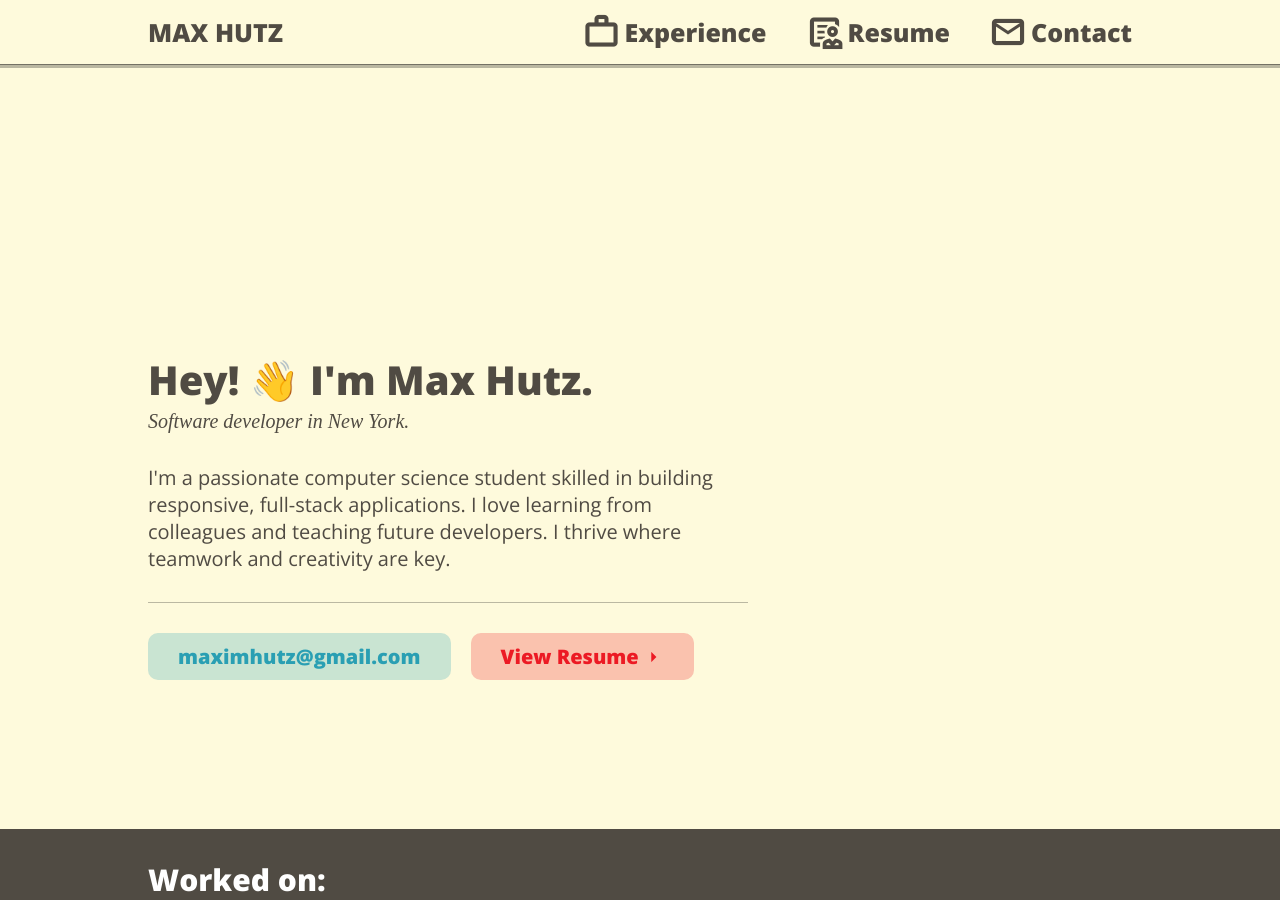
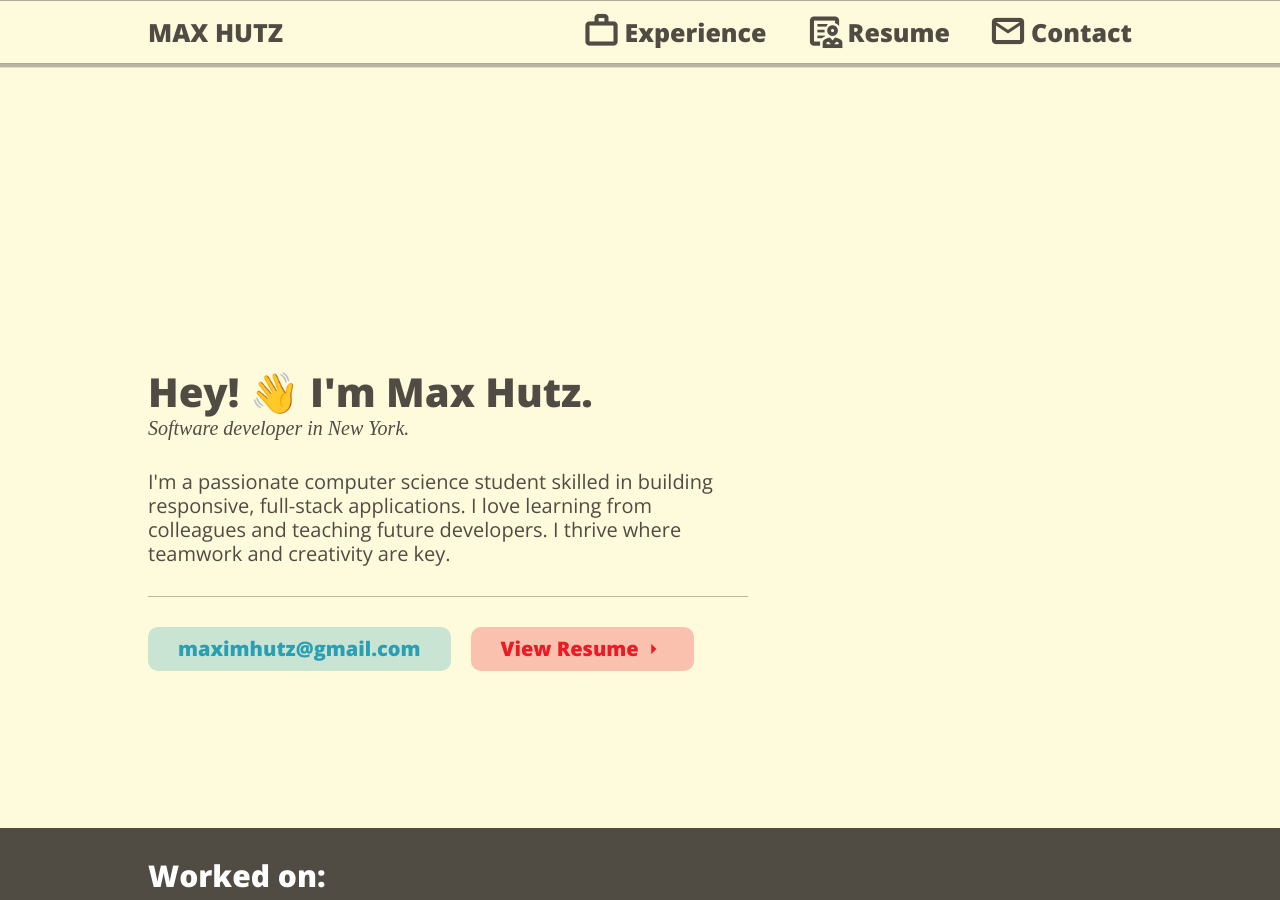
Before and after one commit to mvhutz/me, a Jekyll site: the page built from index.html, in a window 1280 px wide and 900 px high. Built offline with Jekyll 4.4.1, drawn with Linux system fonts in a browser that asks for light colours.

Commit message:
FIX: Compressed images, removed most content layout shifting.

```diff
--- a/_includes/default.html
+++ b/_includes/default.html
@@ -9,14 +9,14 @@
     <link rel="shortcut icon" type="image/png" href="/res/favicon.png">
 
     <link rel="preconnect" href="https://fonts.googleapis.com">
-    <link rel="preconnect" href="https://fonts.gstatic.com" crossorigin>
+    <link rel="preconnect" href="https://fonts.gstatic.com">
 
-    <link rel="stylesheet" href="https://fonts.googleapis.com/css2?family=Material+Symbols+Outlined:opsz,wght,FILL,GRAD@48,500,1,200">
-    <link rel="stylesheet" href="https://fonts.googleapis.com/css2?family=Open+Sans:ital,wght@0,300;0,400;0,500;0,600;0,700;0,800;1,300;1,400;1,500;1,600;1,700;1,800&display=swap">
-    <link rel="stylesheet" href="https://fonts.googleapis.com/css2?family=Source+Code+Pro:wght@400;900&display=swap">
+    <link rel="preload stylesheet" href="https://fonts.googleapis.com/css2?family=Material+Symbols+Outlined:opsz,wght,FILL,GRAD@48,500,1,200&display=swap">
+    <link rel="preload stylesheet" href="https://fonts.googleapis.com/css2?family=Open+Sans:ital,wght@0,300;0,400;0,500;0,600;0,700;0,800;1,300;1,400;1,500;1,600;1,700;1,800&display=swap">
+    <link rel="preload stylesheet" href="https://fonts.googleapis.com/css2?family=Source+Code+Pro:wght@400;900&display=swap">
 
-    <link rel="stylesheet" href="/styles/global.css">
-    <link rel="stylesheet" href="/styles/default.css">
+    <link rel="preload stylesheet" href="/styles/global.css">
+    <link rel="preload stylesheet" href="/styles/default.css">
 
     <title>{{ include.title }} ─ Max Hutz</title>
   </head>
--- a/_includes/footer.html
+++ b/_includes/footer.html
@@ -1,13 +1,13 @@
-<link rel="stylesheet" href="/styles/footer.css">
+<link rel="preload stylesheet" href="/styles/footer.css">
 
 <footer class="dark back">
   <h2>&copy; 2022</h2>
   <div class="flex"></div>
   <a href="https://github.com/MajorDroolz" class="png-icon" target="_blank">
-    <img src="/res/icons/github.png" alt="GitHub" width="30" height="30">
+    <img src="/res/icons/github.webp" alt="GitHub" width="30" height="30">
   </a>
   <a href="https://www.linkedin.com/in/maximhutz/" class="png-icon" target="_blank">
-    <img src="/res/icons/linkedin.png" alt="LinkedIn" width="30" height="30">
+    <img src="/res/icons/linkedin.webp" alt="LinkedIn" width="30" height="30">
   </a>
   <a href="mailto:maximhutz@gmail.com" class="nav-link white icon" data-i="mail" aria-label="Contact" target="_blank"></a>
 </footer>
--- a/_layouts/experience.html
+++ b/_layouts/experience.html
@@ -6,8 +6,8 @@
   {% assign malung = site.data.work[page.project_id] %}
   {% assign techs = site.data.techs %}
 
-  <link rel="stylesheet" href="/styles/experience.css">
-  <link rel="stylesheet" href="/styles/tech.css">
+  <link rel="preload stylesheet" href="/styles/experience.css">
+  <link rel="preload stylesheet" href="/styles/tech.css">
 
   <section id="experience" class="dark back">
     <section id="banner" class="{{malung.color}} back">
@@ -15,7 +15,7 @@
         <h1>{{malung.title}}</h1>
         <i>{{malung.subtitle}}</i>
       </div>
-      <button class="nav-link dark icon" data-i="close" aria-label="Exit" type="button" onclick="history.back(-1)"></button>
+      <button id="close-icon" class="nav-link dark icon" data-i="close" aria-label="Exit" type="button" onclick="history.back(-1)"></button>
     </section>
     <div id="content">
       <div id="description">
--- a/styles/default.css
+++ b/styles/default.css
@@ -12,6 +12,7 @@ body {
   box-sizing: border-box;
   margin: auto;
   padding: 0 20px;
+  line-height: 1.2;
 }
 
 /*----------------------------------------------------------------------------*/
@@ -51,12 +52,14 @@ button {
   font-family: 'Material Symbols Outlined';
   content: attr(data-i);
   font-size: 36px;
+  width: 1em;
   margin-right: 5px;
 }
 
 .r-icon::after {
   font-family: 'Material Symbols Outlined';
   content: attr(data-i);
+  width: 1em;
   margin-left: 5px;
 }
 
--- a/styles/experience.css
+++ b/styles/experience.css
@@ -76,3 +76,8 @@
   max-width: 100%;
   max-height: 100%;
 }
+
+#close-icon {
+  font-size: 36px;
+  line-height: 1;
+}
```
Also changed, not shown: _data/work.yml (+4 -4 lines), res/icons/github.webp (renamed from res/icons/github.png), res/icons/linkedin.webp (renamed from res/icons/linkedin.png), res/projects/freshmanual.webp (added), res/projects/full/freshmanual.webp (renamed from res/projects/freshmanual.png), res/projects/full/malung.webp (renamed from res/projects/malung.png), res/projects/full/pollbuddy.webp (renamed from res/projects/pollbuddy.png), res/projects/full/rpi-crisis.webp (renamed from res/projects/rpi-crisis.png), res/projects/malung.webp (added), res/projects/pollbuddy.webp (added), res/projects/rpi-crisis.webp (added).
